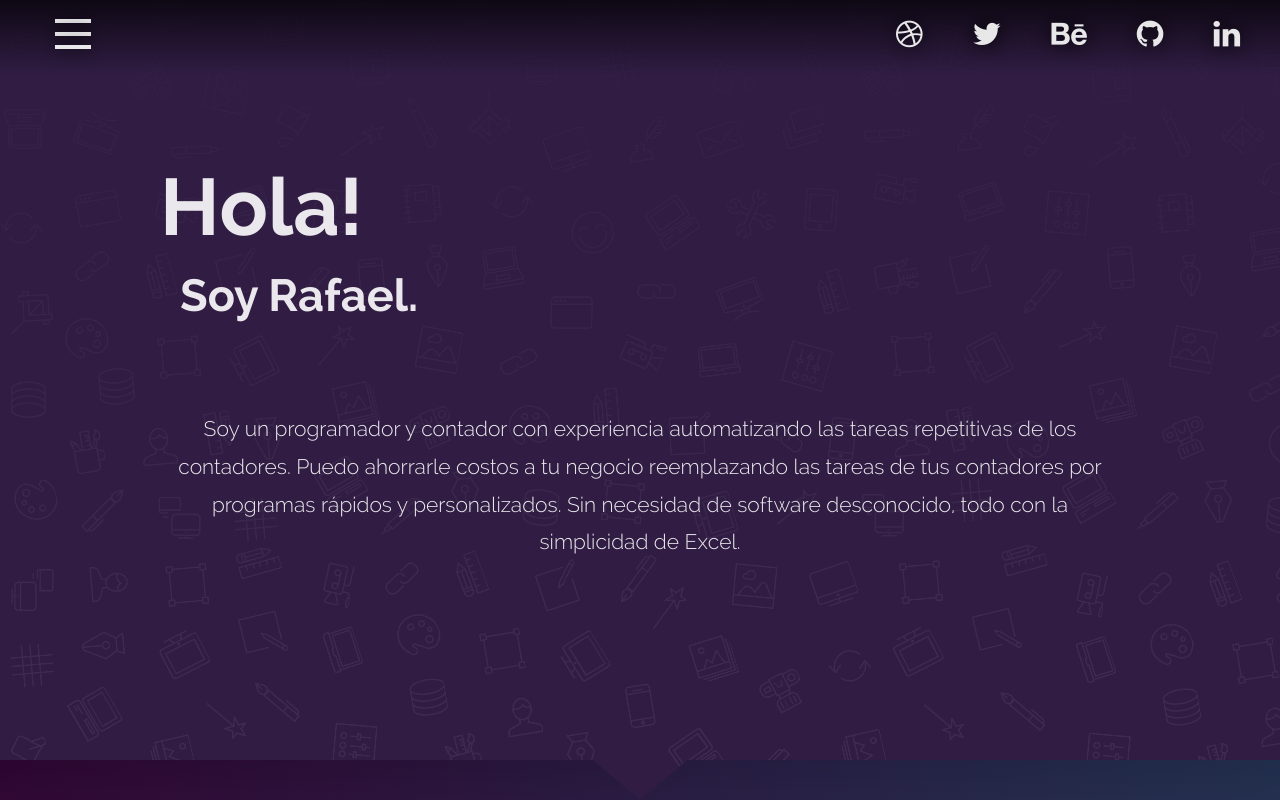
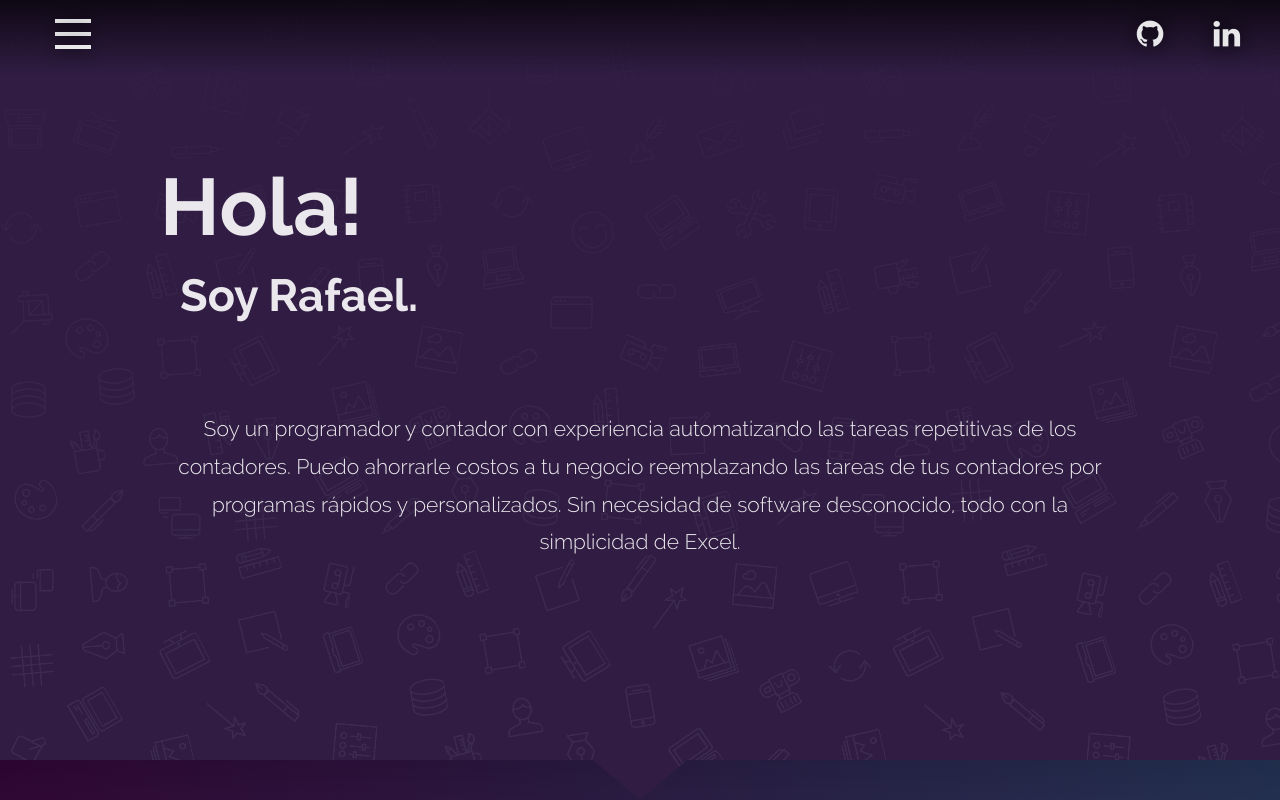
Before and after one commit to rafamph/my-website, a website: page index.html in a window 1280 px wide. Shown: the top 800 px of the page. Drawn offline with Linux system fonts and the light colour scheme; files whose address does not match are found by name.

Commit message:
Update index.html

```diff
--- a/index.html
+++ b/index.html
@@ -106,11 +106,8 @@
 			</a>
 
 			<div class="header__social-icons">
-				<a target="_blank" href="https://dribbble.com/DominikSerafin"><i class="fa fa-dribbble"></i></a>
-				<a target="_blank" href="https://twitter.com/SerafinDominik"><i class="fa fa-twitter"></i></a>
-				<a target="_blank" href="https://www.behance.net/dominikserafin"><i class="fa fa-behance"></i></a>
-				<a target="_blank" href="https://github.com/DominikSerafin/"><i class="fa fa-github"></i></a>
-				<a target="_blank" href="https://linkedin.com/pub/dominik-serafin/a1/672/93b"><i class="fa fa-linkedin"></i></a>
+				<a target="_blank" href="https://github.com/rafamph/"><i class="fa fa-github"></i></a>
+				<a target="_blank" href="https://mx.linkedin.com/in/rafael-martínez-parente-herrera-7b6388101"><i class="fa fa-linkedin"></i></a>
 			</div>
 		</div>
 	</header>
```
